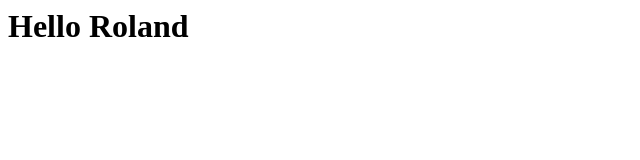
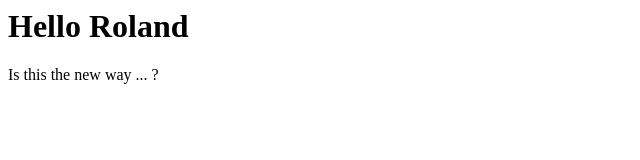
Before and after one commit to samlinux/fleek01, a plain HTML site: page index.html in a window 1280 px wide. Shown: the whole page, without its empty margins (0-640 px from the left). Drawn offline with Linux system fonts and the light colour scheme.

Commit message:
Update index.html

```diff
--- a/index.html
+++ b/index.html
@@ -5,5 +5,8 @@
 <body>
 
 <h1>Hello Roland</h1>
+<p>
+Is this the new way ... ?
+</p>
 </body>
 </html>
```
